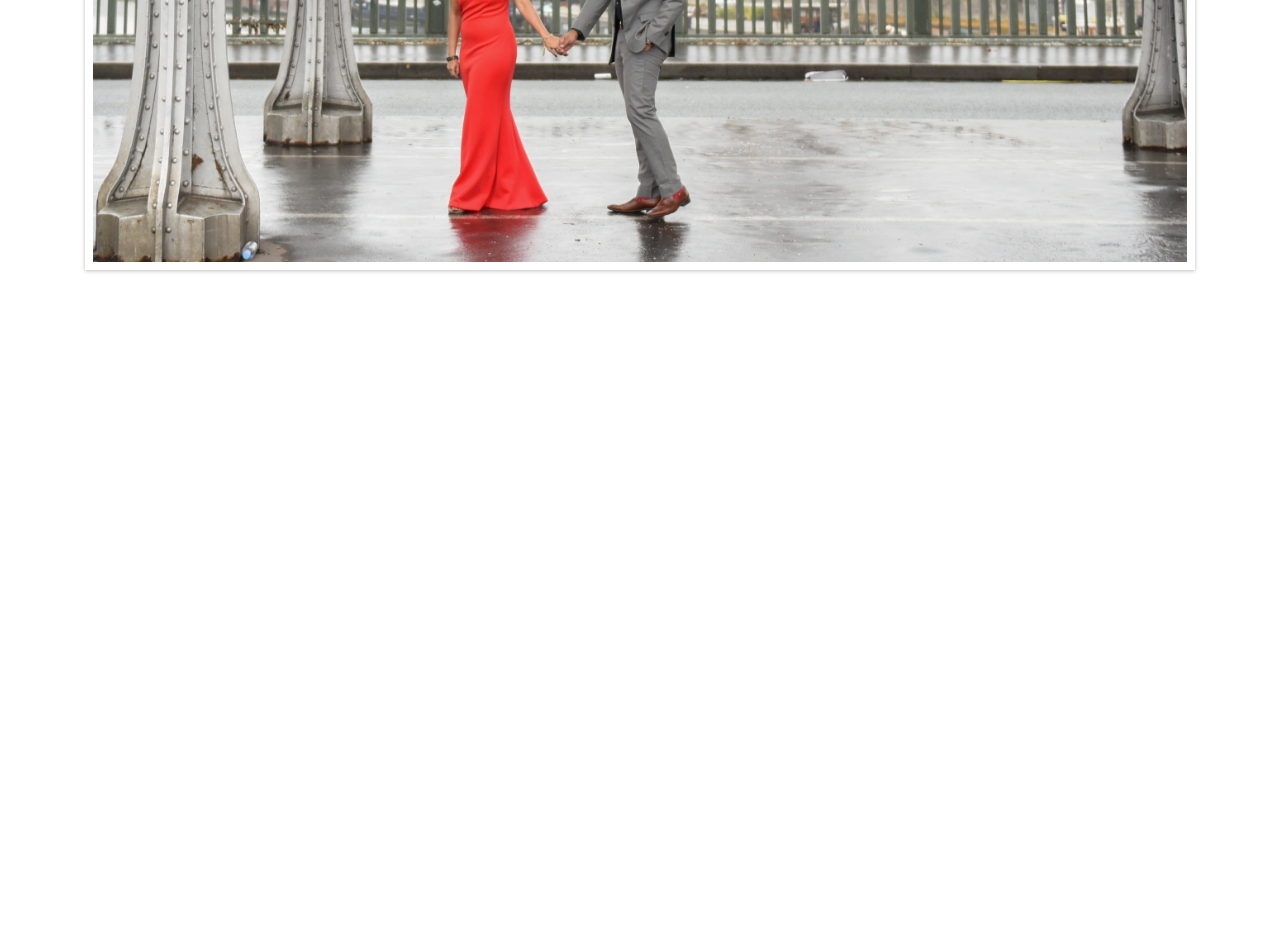
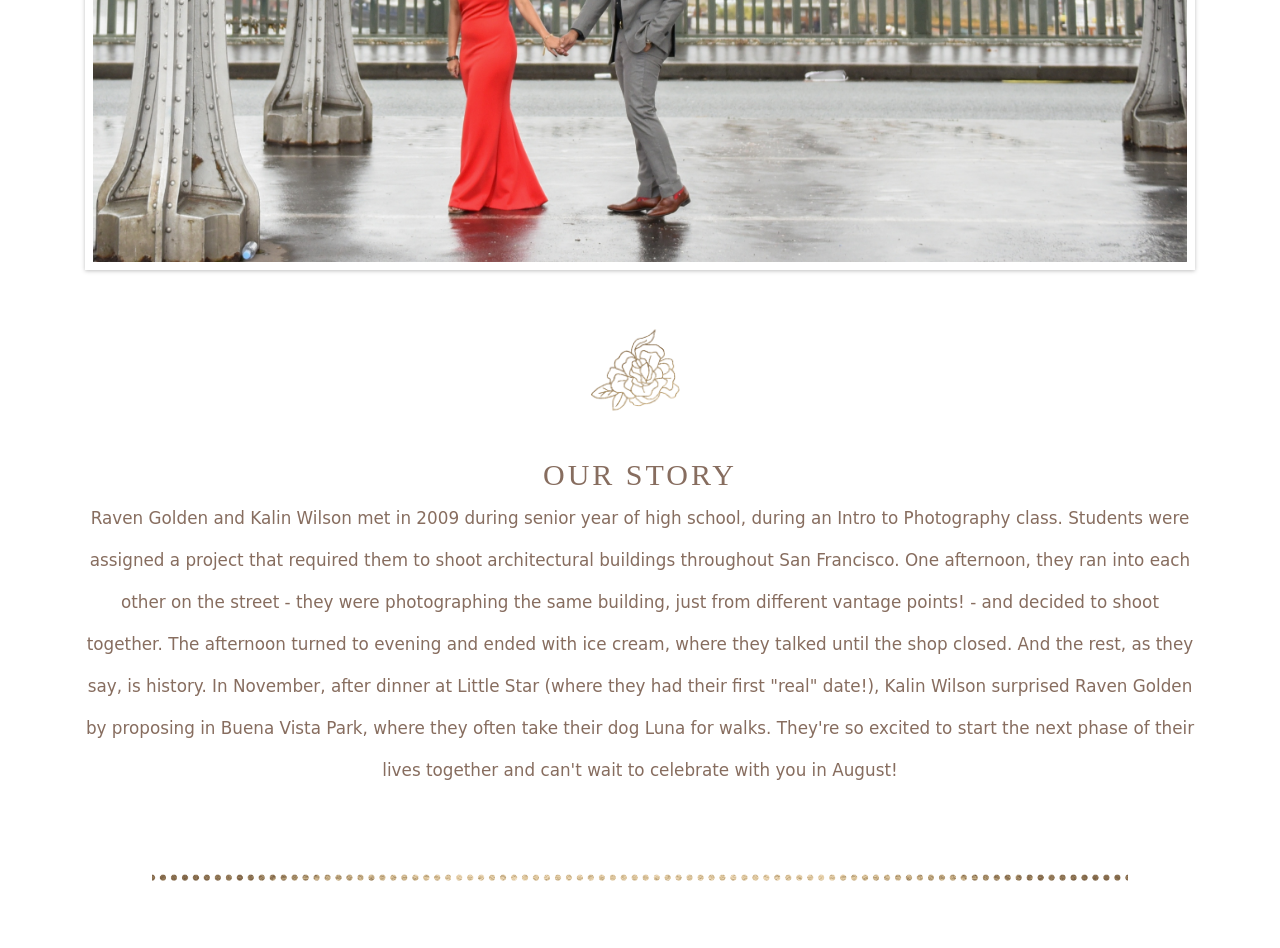
Before and after one commit to urviag/urviag.github.io, a plain HTML site: page index.html in a window 1280 px wide. Shown: the part 996-1944 px from the top of the page. Before the commit the page ends 1296 px from the top, so only its background shows below. Drawn offline with nearby package versions, Linux system fonts and the light colour scheme; a web font is replaced by a local one.

Commit message:
more changes to wedding website

```diff
--- a/index.html
+++ b/index.html
@@ -19,7 +19,7 @@
   <body>
 
     <div class="container-fluid">
-            <div class="jumbotronimg">
+            <div class="header">
             </div>
         </div>
 
@@ -40,9 +40,9 @@
         <div class="row">
                 <div class="col-sm-3"></div>
                 <div class="col-sm-6">
-                <nav class="navbar navbar-expand-lg">
-                    <button class="navbar-toggler" type="button" data-toggle="collapse" data-target="#navbarSupportedContent" aria-controls="navbarSupportedContent" aria-expanded="false" aria-label="Toggle navigation">
-                        <span class="navbar-toggler-icon"></span>
+                    <nav class="navbar navbar-expand-lg ">
+                        <button class="navbar-toggler navbar-toggler-right" type="button" data-toggle="collapse" data-target="#navbarSupportedContent" aria-controls="navbarSupportedContent" aria-expanded="false" aria-label="Toggle navigation">
+                            <span class="navbar-toggler-icon my-toggler">Menu</span>
                         </button>
 
                         <div class="collapse navbar-collapse" id="navbarSupportedContent">
@@ -63,6 +63,21 @@
         <img src="Couplephoto.jpg" class="couplephoto" alt="Couplephoto">
     </div>
 
+    <div class="container-fluid">
+        <div class="belowphoto">
+        </div>
+    </div>
+
+    <div class="container story">
+        <h1>OUR STORY</h1>
+        <p>Raven Golden and Kalin Wilson met in 2009 during senior year of high school, during an Intro to Photography class. Students were assigned a project that required them to shoot architectural buildings throughout San Francisco. One afternoon, they ran into each other on the street - they were photographing the same building, just from different vantage points! - and decided to shoot together. The afternoon turned to evening and ended with ice cream, where they talked until the shop closed. And the rest, as they say, is history. In November, after dinner at Little Star (where they had their first "real" date!), Kalin Wilson surprised Raven Golden by proposing in Buena Vista Park, where they often take their dog Luna for walks. They're so excited to start the next phase of their lives together and can't wait to celebrate with you in August!</p>
+    </div>
+
+    <div class="container-fluid">
+        <div class="end">
+        </div>
+    </div>
+
 
     <!-- Optional JavaScript -->
     <!-- jQuery first, then Popper.js, then Bootstrap JS -->
--- a/stylesf.css
+++ b/stylesf.css
@@ -1,6 +1,7 @@
 body {
     font-family: "MrsEavesRoman Regular";
     line-height: 1;
+    letter-spacing: 2.5px;
     font-size: 12px;
     margin: 0;
     background-color: white;
@@ -8,10 +9,11 @@ body {
     background-repeat: repeat;
     background-position: left top;
     color: #876d5f;
+    text-align: center;
 }
 
 
-.jumbotronimg {
+.header {
     background-image: url(Background.png);
     background-repeat: no-repeat;
     background-size: cover;
@@ -57,6 +59,18 @@ body {
     padding-left: 1.3rem;
 }
 
+.my-toggler {
+    border-color: #876d5f;
+    color: #876d5f;
+    font-family: "MrsEavesSmallCaps Regular";
+    font-weight: 400;
+    font-style: normal;
+    line-height: 1;
+    text-transform: uppercase;
+    letter-spacing: 1.8px;
+    font-size: 15.4px;
+}
+
 .couplephoto {
     display: block;
     width: 100%;
@@ -65,3 +79,42 @@ body {
     border: 8px solid rgb(255, 255, 255);
     box-shadow: rgba(0, 0, 0, 0.25) 0px 1px 4px;
 }
+
+
+.belowphoto {
+    background-image: url(belowphoto.png);
+    background-repeat: no-repeat;
+    background-size: 8%;
+    background-position: center center;
+    background-color: white;
+    height: 140px;
+}
+
+.story h1{
+    font-family: "MrsEavesSmallCaps Regular";
+    line-height: 1;
+    font-weight: 200;
+    letter-spacing: 3px;
+    font-size: 30px;
+    padding-top: 20px;
+}
+
+.story p{
+    font-family: 'Mr Bedfort', cursive;
+    font-weight: 400;
+    font-style: Normal;
+    line-height: 2.5;
+    text-transform: none;
+    letter-spacing: normal;
+    font-size: 16.8px;
+    color: #876d5f;
+}
+
+.end {
+    background-image: url(divider.png);
+    background-repeat: no-repeat;
+    background-size: 80%;
+    background-position: center center;
+    background-color: white;
+    height: 140px;
+}
```
Also changed, not shown: belowphoto.png (added), divider.png (added). Lines whose indentation alone changed are shown as unchanged.
